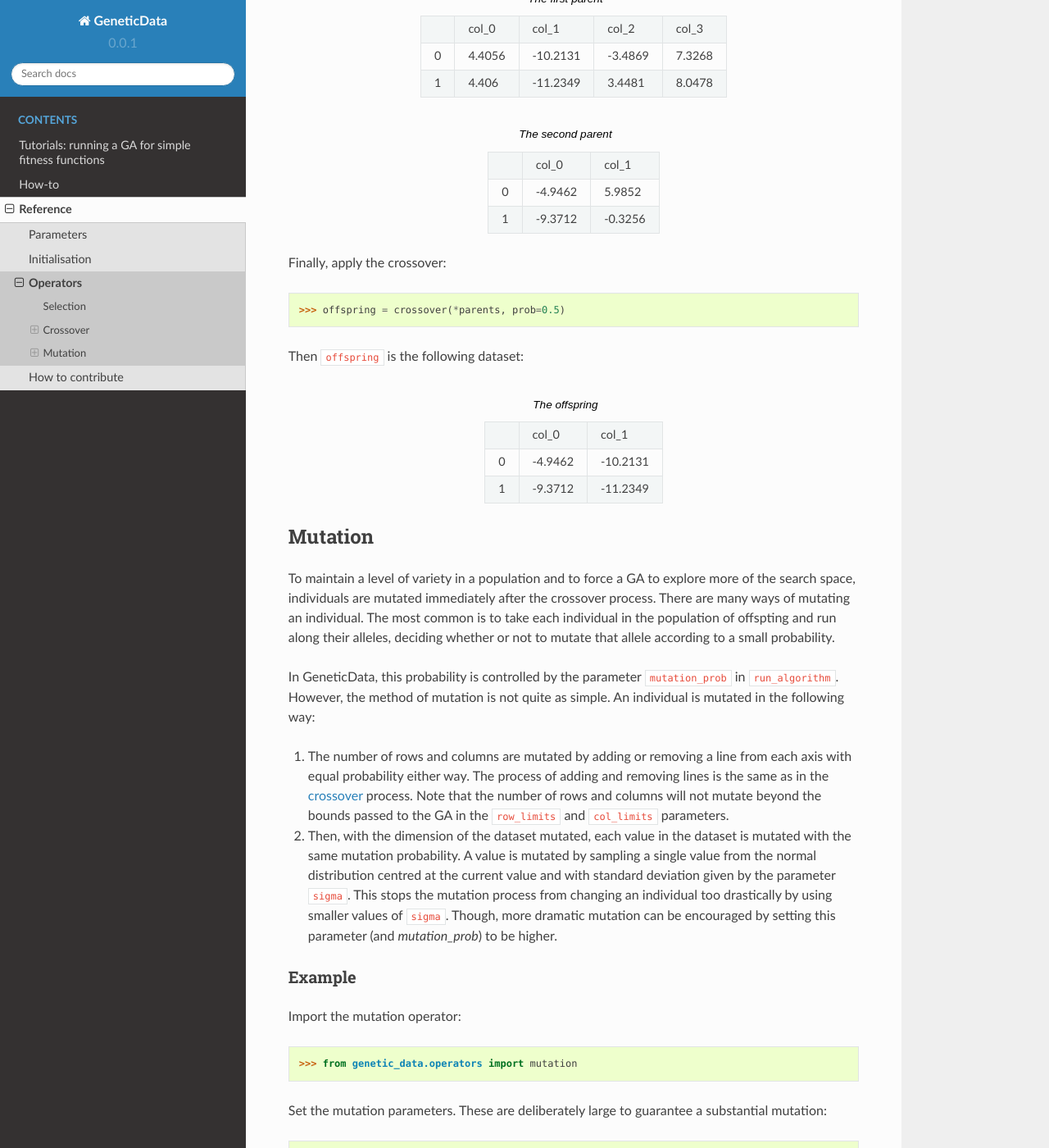
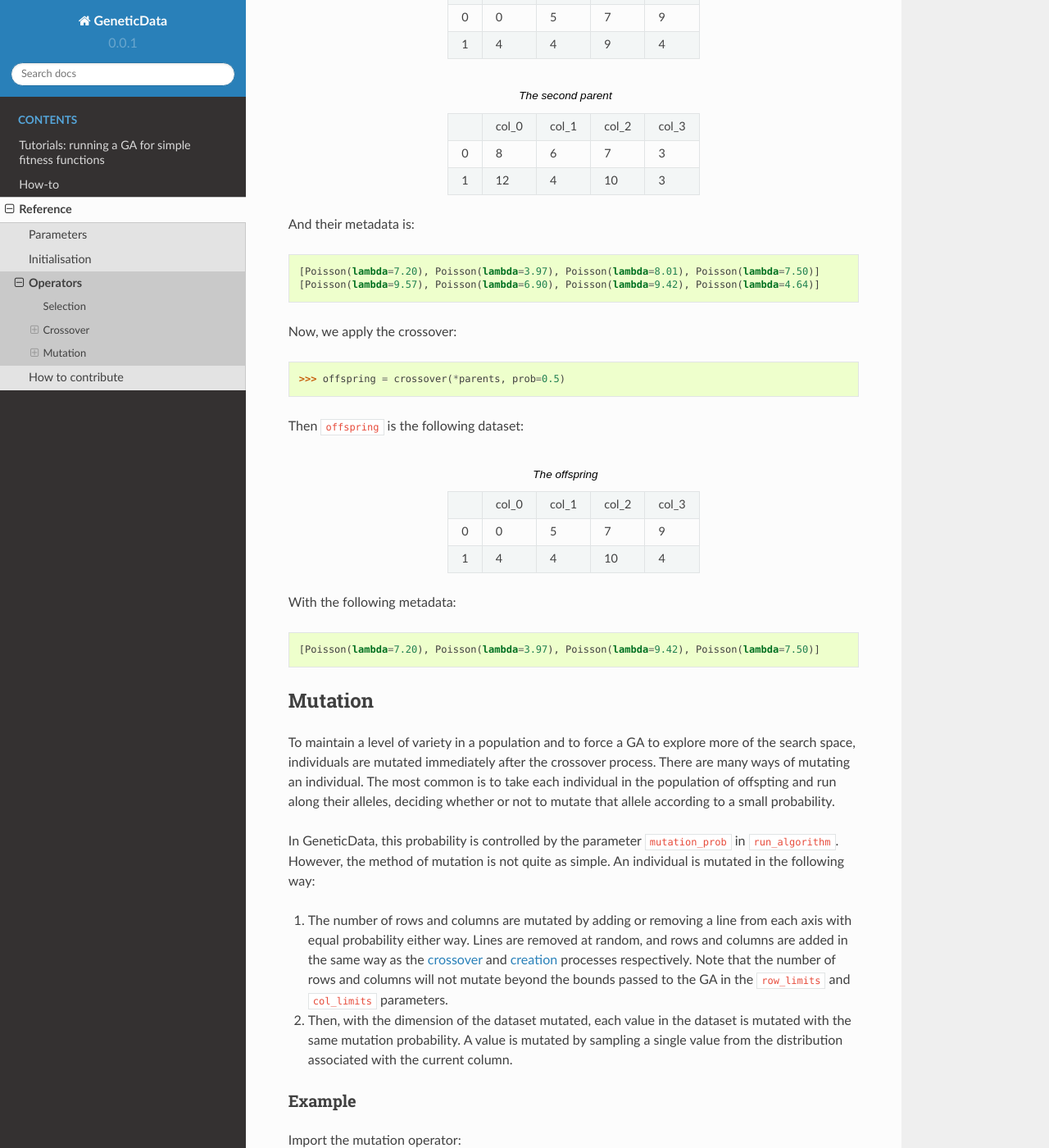
Before and after one commit to daffidwilde/edo, a Sphinx documentation site: the page built from docs/reference/operators.rst, in a window 1280 px wide and 1400 px high, scrolled down 2026 px. Shown: the whole window at 82% size. Built offline with Sphinx 7.4.7 and the Read the Docs theme 2.0.0, drawn with Linux system fonts in a browser that asks for light colours; some of the changed text lies outside the part shown.

Commit message:
Update operator references to new methods.

```diff
--- a/docs/reference/mutant.csv
+++ b/docs/reference/mutant.csv
@@ -1,4 +1,2 @@
-,col_0
-0,-17.6784
-1,0.7787
-2,-5.5145
+,col_0,col_1,col_2,col_3,col_4
+0,2,2,13,8,7
--- /dev/null
+++ b/docs/reference/mutant.rst
@@ -0,0 +1,3 @@
+With the following metadata::
+
+    [Poisson(lambda=7.20), Poisson(lambda=3.97), Poisson(lambda=9.42), Poisson(lambda=7.50), Poisson(lambda=9.70)]
--- a/docs/reference/offspring.csv
+++ b/docs/reference/offspring.csv
@@ -1,3 +1,3 @@
-,col_0,col_1
-0,-4.9462,-10.2131
-1,-9.3712,-11.2349
+,col_0,col_1,col_2,col_3
+0,0,5,7,9
+1,4,4,10,4
--- /dev/null
+++ b/docs/reference/offspring.rst
@@ -0,0 +1,3 @@
+With the following metadata::
+
+    [Poisson(lambda=7.20), Poisson(lambda=3.97), Poisson(lambda=9.42), Poisson(lambda=7.50)]
--- a/docs/reference/operators.rst
+++ b/docs/reference/operators.rst
@@ -16,7 +16,7 @@ always, selection operators determine whether an individual should become a
 parent based on their fitness.
 
 In GeneticData, a proportion of the best performing datasets are taken from the
-population where the meaning of "best" is controlled by the `maximise`
+population where the meaning of "best" is controlled by the :code:`maximise`
 parameter. We also allow for the random selection of some "lucky" individuals to
 be carried forward with the fittest members of the population, if there are any
 still available.
@@ -40,9 +40,10 @@ one individual from a pair of parents.
 
 An individual is defined by its dimensions and its values. So, in the crossover
 of two individuals, an offspring inherits the same characteristics from its
-parents according to a probability defined by the `crossover_prob` parameter in
-:code:`run_algorithm`. This probability indicates the probability with which to
-inherit from the first parent rather than the second, and is 0.5 by default.
+parents according to a probability defined by the :code:`crossover_prob`
+parameter in :code:`run_algorithm`. This probability indicates the probability
+with which to inherit from the first parent rather than the second, and is 0.5
+by default.
 
 The process of crossing two datasets is:
 
@@ -52,19 +53,17 @@ The process of crossing two datasets is:
    the two parents. Each choice is independent of the other.
 
 2. If :math:`k` was inherited from the thinner parent, then inherit columns from
-   either parent according to `crossover_prob` as needed. Otherwise, if the new
-   individual will be the same width as the wider parent, inherit from either
-   parent where possible (up to the last column of the thinner parent) and then
-   simply inherit from the wider parent.
+   either parent according to :code:`crossover_prob` as needed. Otherwise, if
+   the new individual will be the same width as the wider parent, inherit from
+   either parent where possible (up to the last column of the thinner parent)
+   and then simply inherit from the wider parent. Note that when a column is
+   inherited, the associated probability distribution is also inherited.
 
 3. Now that the individual is of the correct width, its length needs to be
    corrected. This is done by adding and removing rows as needed. Rows to be
-   removed are selected at random. Rows are added to the end of a dataset by
-   adding a row of :code:`NaN` values. These are then filled in by sampling a
-   value from each column. If, for whatever reason, there are no real values in
-   a column, then the entire column is replaced by a new column of the correct
-   length. This is done in the same way as the
-   :ref:`initial creation <create-ind>` of an individual.
+   removed are selected at random, and rows are added by appending an empty row
+   to the end of a dataset. This row is then filled in by sampling a
+   value from the distribution associated with each column.
 
 Example
 +++++++
@@ -72,9 +71,9 @@ Example
 Import the relative pieces from :code:`genetic_data`::
 
     >>> import numpy as np
-    >>> from genetic_data.components import create_individual
+    >>> from genetic_data.creation import create_individual
     >>> from genetic_data.operators import crossover
-    >>> from genetic_data.pdfs import Normal
+    >>> from genetic_data.pdfs import Poisson
 
 Set a seed::
 
@@ -90,8 +89,7 @@ Generate two individuals::
     >>> parents = [create_individual(row_limits, col_limits, pdfs) \
     ...            for _ in range(2)]
 
-These individuals look like this (every dataset's entries in the following
-examples has been rounded to 4 d.p.):
+These individuals' dataframes look like this:
 
 .. csv-table:: The first parent
    :file: parent_1.csv
@@ -101,7 +99,9 @@ examples has been rounded to 4 d.p.):
    :file: parent_2.csv
    :align: center
 
-Finally, apply the crossover::
+.. include:: parents.rst
+
+Now, we apply the crossover::
 
     >>> offspring = crossover(*parents, prob=0.5)
 
@@ -127,18 +129,15 @@ In GeneticData, this probability is controlled by the parameter
 is not quite as simple. An individual is mutated in the following way:
 
 1. The number of rows and columns are mutated by adding or removing a line from
-   each axis with equal probability either way. The process of adding and
-   removing lines is the same as in the :ref:`crossover <cross>` process. Note
-   that the number of rows and columns will not mutate beyond the bounds passed
-   to the GA in the :code:`row_limits` and :code:`col_limits` parameters.
+   each axis with equal probability either way. Lines are removed at random, and
+   rows and columns are added in the same way as the :ref:`crossover <cross>`
+   and :ref:`creation <create-ind>` processes respectively. Note that the
+   number of rows and columns will not mutate beyond the bounds passed to the GA
+   in the :code:`row_limits` and :code:`col_limits` parameters.
 
 2. Then, with the dimension of the dataset mutated, each value in the dataset is
    mutated with the same mutation probability. A value is mutated by sampling a
-   single value from the normal distribution centred at the current value and
-   with standard deviation given by the parameter :code:`sigma`. This stops the
-   mutation process from changing an individual too drastically by using smaller
-   values of :code:`sigma`. Though, more dramatic mutation can be encouraged by
-   setting this parameter (and `mutation_prob`) to be higher.
+   single value from the distribution associated with the current column.
 
 Example
 +++++++
@@ -147,11 +146,10 @@ Import the mutation operator::
 
     >>> from genetic_data.operators import mutation
 
-Set the mutation parameters. These are deliberately large to guarantee a
+Set the mutation probability. This is deliberately large to guarantee a
 substantial mutation::
 
     >>> mutation_prob = 1.
-    >>> sigma = 10.
 
 Mutate the offspring that was just created::
 
@@ -161,8 +159,7 @@ Mutate the offspring that was just created::
     ...     row_limits=row_limits,
     ...     col_limits=col_limits,
     ...     pdfs=pdfs,
-    ...     weights=None,
-    ...     sigma=10.
+    ...     weights=None
     ... )
 
 This gives the following mutated dataset:
--- a/docs/reference/parent_1.csv
+++ b/docs/reference/parent_1.csv
@@ -1,3 +1,3 @@
 ,col_0,col_1,col_2,col_3
-0,4.4056,-10.2131,-3.4869,7.3268
-1,4.406,-11.2349,3.4481,8.0478
+0,0,5,7,9
+1,4,4,9,4
--- a/docs/reference/parent_2.csv
+++ b/docs/reference/parent_2.csv
@@ -1,3 +1,3 @@
-,col_0,col_1
-0,-4.9462,5.9852
-1,-9.3712,-0.3256
+,col_0,col_1,col_2,col_3
+0,8,6,7,3
+1,12,4,10,3
--- /dev/null
+++ b/docs/reference/parents.rst
@@ -0,0 +1,4 @@
+And their metadata is::
+
+    [Poisson(lambda=7.20), Poisson(lambda=3.97), Poisson(lambda=8.01), Poisson(lambda=7.50)]
+    [Poisson(lambda=9.57), Poisson(lambda=6.90), Poisson(lambda=9.42), Poisson(lambda=4.64)]
--- a/docs/src/operator_examples.py
+++ b/docs/src/operator_examples.py
@@ -1,16 +1,16 @@
 import numpy as np
 
-from genetic_data.components import create_individual
+from genetic_data.creation import create_individual
 from genetic_data.operators import crossover, mutation
-from genetic_data.pdfs import Normal
+from genetic_data.pdfs import Poisson
 
 np.random.seed(1)
 
 row_limits, col_limits = [1, 3], [1, 5]
-pdfs = [Normal]
+pdfs = [Poisson]
 
 parents = [create_individual(row_limits, col_limits, pdfs) for _ in range(2)]
-offspring = crossover(*parents, prob=0.5, pdfs=pdfs, weights=None)
+offspring = crossover(*parents, prob=0.5)
 mutant = mutation(
     offspring,
     prob=1.,
@@ -18,11 +18,29 @@ mutant = mutation(
     col_limits=col_limits,
     pdfs=pdfs,
     weights=None,
-    sigma=10.,
 )
 
 for i, parent in enumerate(parents):
-    parent.round(4).to_csv(f"../reference/parent_{i+1}.csv")
+    parent.dataframe.to_csv(f"../reference/parent_{i+1}.csv")
 
-offspring.round(4).to_csv("../reference/offspring.csv")
-mutant.round(4).to_csv("../reference/mutant.csv")
+with open('../reference/parents.rst', 'w') as parent_file:
+    string = 'And their metadata is::\n\n    '
+    for parent in parents:
+        string += '['
+        for col in parent.column_metadata:
+            string += col.__repr__() + ', '
+        string = string[:-2]
+        string += '] \n    '
+    parent_file.write(string)
+
+for ind, name in zip([offspring, mutant], ['offspring', 'mutant']):
+    with open(f'../reference/{name}.rst', 'w') as ind_file:
+        string = 'With the following metadata::\n\n    ['
+        for col in ind.column_metadata:
+            string += col.__repr__() + ', '
+        string = string[:-2]
+        string += ']'
+        ind_file.write(string)
+
+offspring.dataframe.to_csv("../reference/offspring.csv")
+mutant.dataframe.to_csv("../reference/mutant.csv")
```
Also changed, not shown: other parts of docs/reference/operators.rst (+4 -0 lines).
